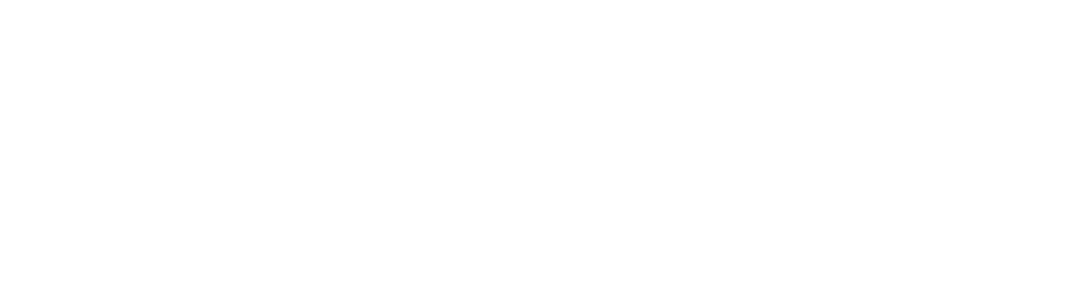
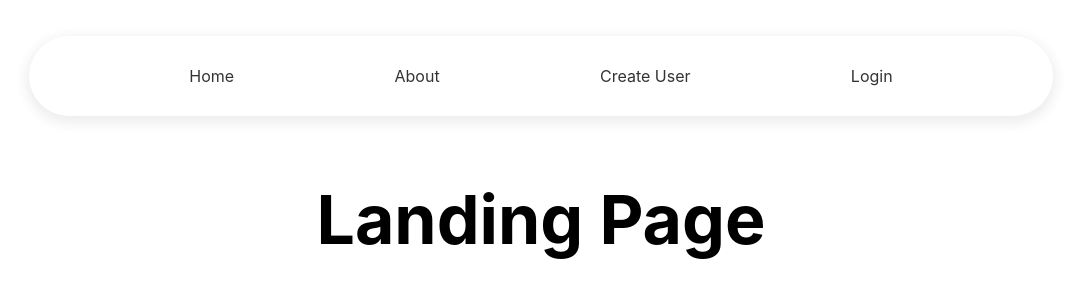
Before and after one commit to Kapiib/ChatApp, a React (Create React App) app in the folder react-chatapp/: page / in a window 1280 px wide. Before the commit this address had no page. Shown: the top 300 px of the page, without its empty margins (99-1180 px from the left). Built offline with nearby package versions, Linux system fonts and the light colour scheme.

Commit message:
mandag 10:19 uke 46

```diff
--- a/react-chatapp/src/App.css
+++ b/react-chatapp/src/App.css
@@ -1,38 +1,4 @@
-.App {
+h1 {
   text-align: center;
+  font-size: 68px;
 }
-
-.App-logo {
-  height: 40vmin;
-  pointer-events: none;
-}
-
-@media (prefers-reduced-motion: no-preference) {
-  .App-logo {
-    animation: App-logo-spin infinite 20s linear;
-  }
-}
-
-.App-header {
-  background-color: #282c34;
-  min-height: 100vh;
-  display: flex;
-  flex-direction: column;
-  align-items: center;
-  justify-content: center;
-  font-size: calc(10px + 2vmin);
-  color: white;
-}
-
-.App-link {
-  color: #61dafb;
-}
-
-@keyframes App-logo-spin {
-  from {
-    transform: rotate(0deg);
-  }
-  to {
-    transform: rotate(360deg);
-  }
-}
--- a/react-chatapp/src/App.js
+++ b/react-chatapp/src/App.js
@@ -2,14 +2,20 @@
 import './App.css';
 import {Routes, Route} from 'react-router-dom';
 import About from "./pages/About";
+import Login from './pages/Login';
+import Create_user from "./pages/Create_user"
+import LandingPage from "./pages/LandingPage"
+import NotFound from './pages/404';
 
 
 function App() {
   return (
     <Routes>
-      <Route path="/About" element={<About></About>}>
-
-      </Route>
+      <Route path="/" element={<LandingPage></LandingPage>}></Route>
+      <Route path="/About" element={<About></About>}></Route>
+      <Route path="/Login" element={<Login></Login>}></Route>
+      <Route path="/Create_user" element={<Create_user></Create_user>}></Route>
+      <Route path="*" element={<NotFound></NotFound>}></Route>
     </Routes>
   );
 }
--- /dev/null
+++ b/react-chatapp/src/components/Navbar.js
@@ -0,0 +1,15 @@
+import "../css/Navbar.css"
+
+
+export default function Navbar(){
+    return(
+        <nav>
+            <ul>
+                <li><a href="/">Home</a></li>
+                <li><a href="/About">About</a></li>
+                <li><a href="/Create_user">Create User</a></li>
+                <li><a href="/Login">Login</a></li>
+            </ul>
+        </nav>
+    )
+}
--- /dev/null
+++ b/react-chatapp/src/css/Navbar.css
@@ -0,0 +1,33 @@
+
+
+nav {
+    width: 100%;
+    display: flex;
+    justify-content: center;
+    margin-top: 20px;
+}
+
+
+nav ul {
+    width: 80%;
+    display: flex;
+    justify-content: space-evenly;
+    background-color: var(--white);
+    padding: 30px 0px;
+    border-radius: 120px;
+    box-shadow: 0px 4px 12px 3px #33333316;
+}
+
+nav li {
+    list-style-type: none;
+}
+
+nav a {
+    text-decoration: none;
+    color: var(--black);
+}
+
+nav a:hover{
+    color: var(--primary-color);
+    text-decoration: underline;
+}
--- a/react-chatapp/src/index.css
+++ b/react-chatapp/src/index.css
@@ -1,3 +1,13 @@
+:root{
+  --primary-color: #f25b50;
+  --white: #ffffff;
+  --black: #333333;
+
+}
+
+
+
+
 body {
   margin: 0;
   font-family: -apple-system, BlinkMacSystemFont, 'Segoe UI', 'Roboto', 'Oxygen',
--- a/react-chatapp/src/index.js
+++ b/react-chatapp/src/index.js
@@ -4,11 +4,13 @@
 import App from './App';
 import reportWebVitals from './reportWebVitals';
 import {BrowserRouter} from "react-router-dom";
+import Navbar from './components/Navbar';
 
 const root = ReactDOM.createRoot(document.getElementById('root'));
 root.render(
   <React.StrictMode>
     <BrowserRouter>
+    <Navbar></Navbar>
       <App />
     </BrowserRouter>
   </React.StrictMode>
--- /dev/null
+++ b/react-chatapp/src/pages/404.js
@@ -0,0 +1,7 @@
+export default function NotFound(){
+    return(
+        <div>
+            <h1>Page not found...</h1>
+        </div>
+    )
+}
--- a/react-chatapp/src/pages/About.js
+++ b/react-chatapp/src/pages/About.js
@@ -1,7 +1,7 @@
 export default function About(){
     return(
         <div>
-          <h1>about</h1>
+          <h1>About</h1>
         </div>
     )
 }
--- /dev/null
+++ b/react-chatapp/src/pages/Create_user.js
@@ -0,0 +1,7 @@
+export default function Create_user(){
+    return(
+        <div>
+          <h1>Create User</h1>
+        </div>
+    )
+}
--- /dev/null
+++ b/react-chatapp/src/pages/LandingPage.js
@@ -0,0 +1,7 @@
+export default function LaningPage() {
+    return(
+        <div>
+            <h1>Landing Page</h1>
+        </div>
+    )
+}
--- /dev/null
+++ b/react-chatapp/src/pages/Login.js
@@ -0,0 +1,7 @@
+export default function Login(){
+    return(
+        <div>
+          <h1>Login</h1>
+        </div>
+    )
+}
```
